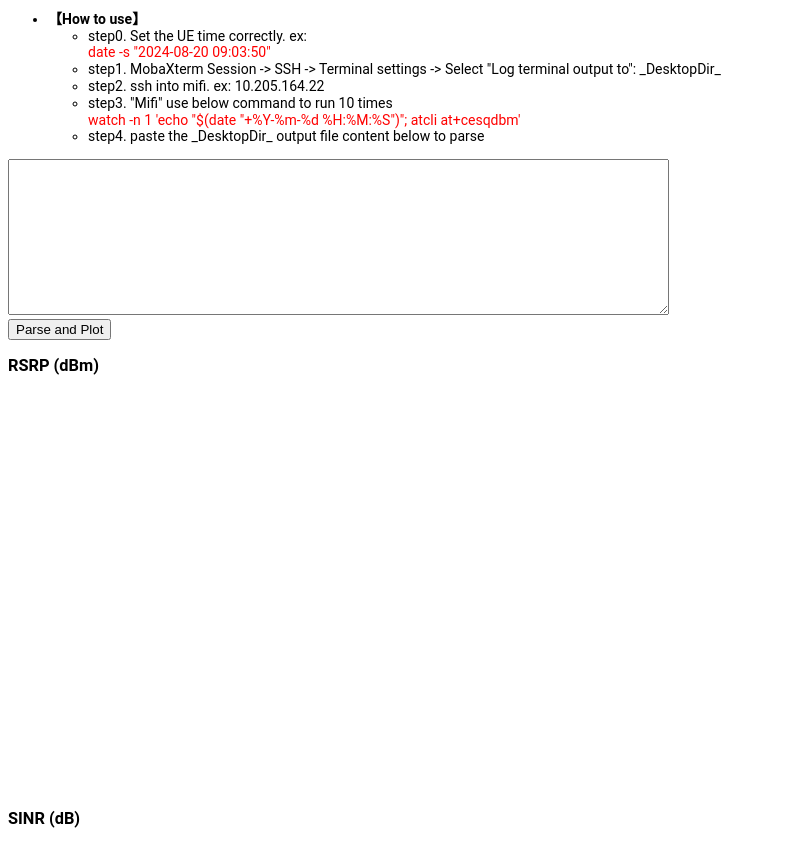
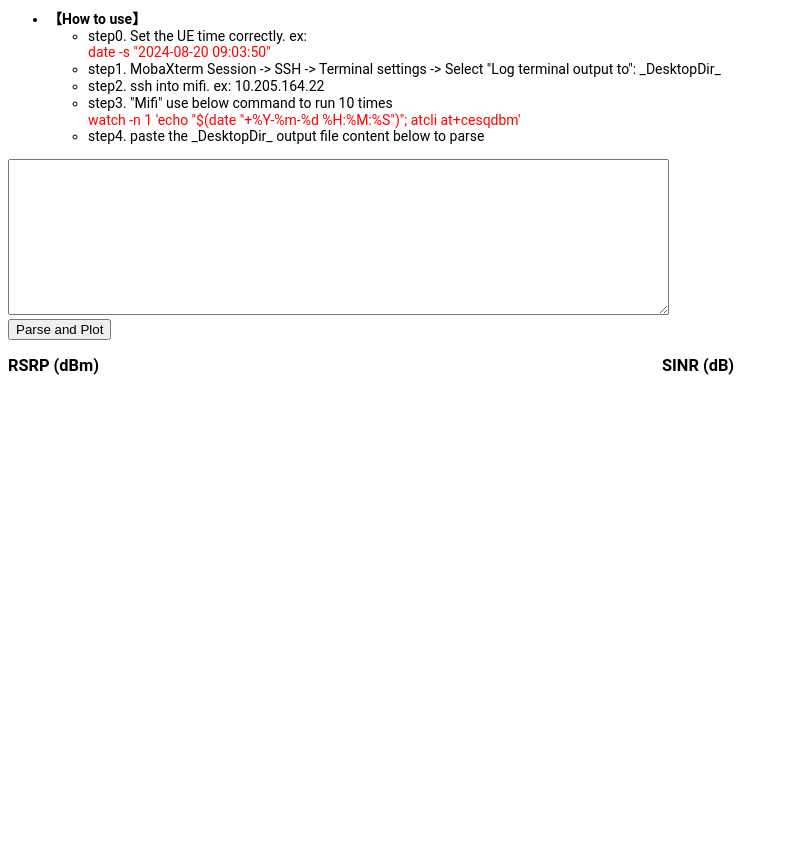
Before and after one commit to dustinchen26/mifi_RSRP_SINR, a plain HTML site: page index.html in a window 1280 px wide. Shown: the part 80-922 px from the top of the page, without its empty margins (0-788 px from the left). Drawn offline with nearby package versions, Linux system fonts and the light colour scheme.

Commit message:
update style

```diff
--- a/index.html
+++ b/index.html
@@ -19,11 +19,18 @@
     }
 
     canvas {
-      width: 900px;
-      height: 400px;
-      max-width: 100%; /* 適應小屏幕 */
-      margin: 5px auto;
+      width: 100%;  /* 保證canvas會填滿容器的寬度 */
+      height: 500px;  /* 調整高度來放大圖表 */
+      max-width: 600px; /* 增加最大寬度 */
+      margin: 5px;
       display: block;
+    }
+
+    .chart-container {
+      display: flex;
+      justify-content: space-between;
+      gap: 10px;  /* 減少圖表之間的間距，設置為 10px */
+      flex-wrap: wrap; /* 當屏幕較窄時，允許換行 */
     }
 
     .red {
@@ -176,10 +183,17 @@
   <textarea id="logInput" rows="10" cols="80"></textarea>
   <br>
   <button onclick="parseLog()">Parse and Plot</button>
+
+  <div class="chart-container">
+    <div>
   <h3>RSRP (dBm)</h3>
   <canvas id="myChartRSRP"></canvas>
+    </div>
+    <div>
   <h3>SINR (dB)</h3>
   <canvas id="myChartSINR"></canvas>
+    </div>
+  </div>
 </body>
 
 </html>
```
